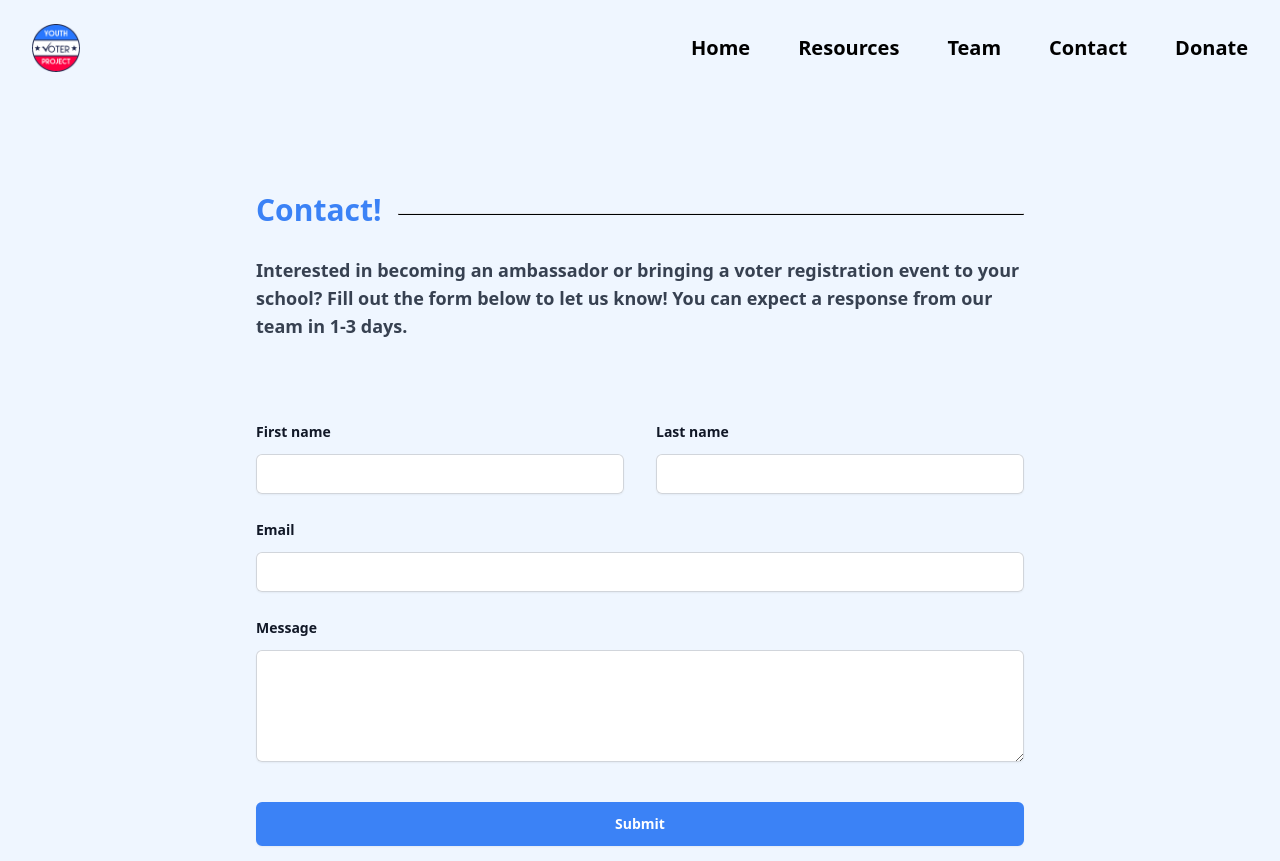
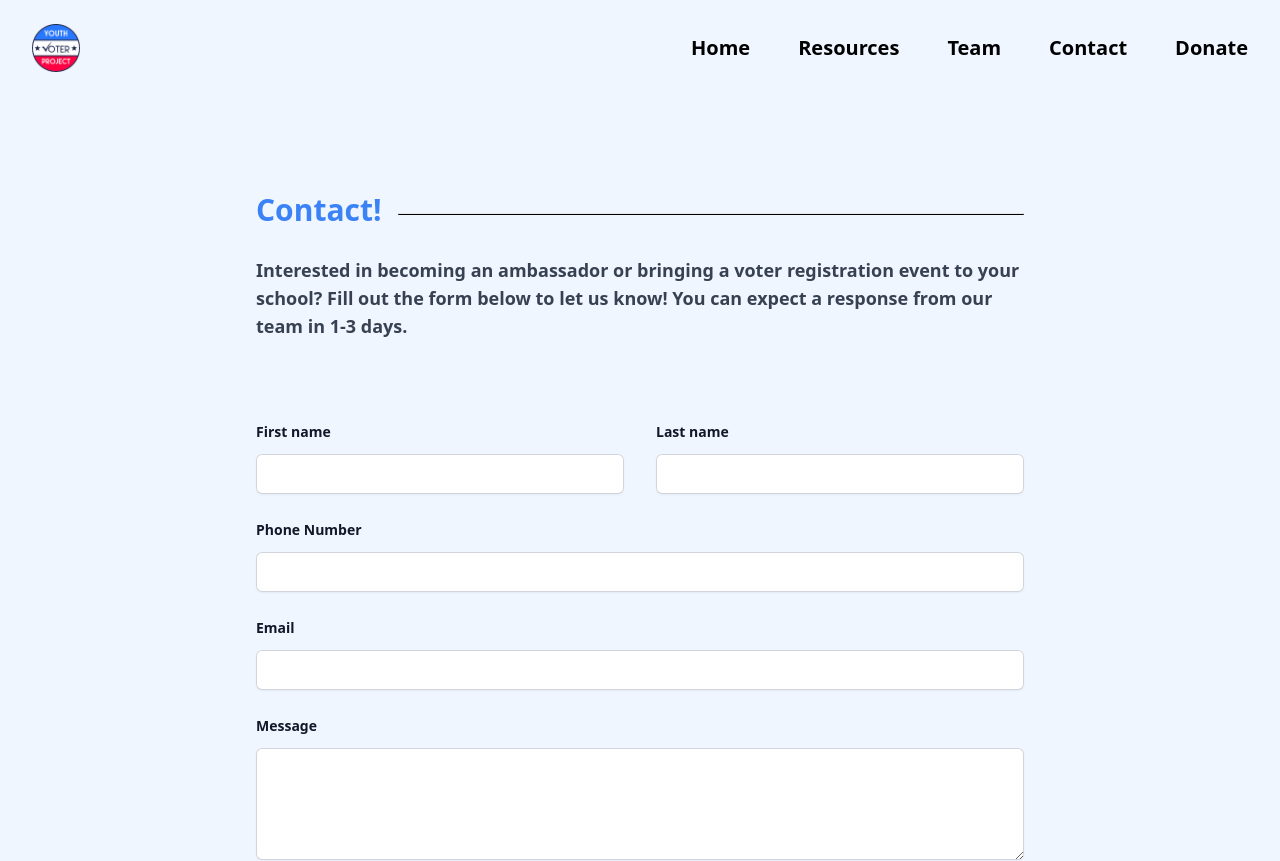
Before and after one commit to aviBandi/youthVoterProject, a React (Create React App) app in the folder my-app/: page /contact in a window 1280 px wide. Shown: the top 861 px of the page. Built offline with nearby package versions, Linux system fonts and the light colour scheme; a web font is replaced by a local one.

Commit message:
added contact

```diff
--- a/my-app/src/pages/contact.js
+++ b/my-app/src/pages/contact.js
@@ -74,6 +74,21 @@ export default function Contact() {
           </div>
 
           <div className="sm:col-span-2">
+            <label htmlFor="Phone" className="block text-sm font-semibold leading-6 text-gray-900">
+              Phone Number
+            </label>
+            <div className="mt-2.5">
+              <input
+                type="phone"
+                name="Phone Number"
+                id="Phone"
+
+                className="bg-white block w-full rounded-md border-0 px-3.5 py-2 text-gray-900 shadow-sm ring-1 ring-inset ring-gray-300 placeholder:text-gray-400 focus:ring-2 focus:ring-inset focus:ring-blue-500 sm:text-sm sm:leading-6"
+              />
+            </div>
+          </div>
+
+          <div className="sm:col-span-2">
             <label htmlFor="email" className="block text-sm font-semibold leading-6 text-gray-900">
               Email
             </label>
```
